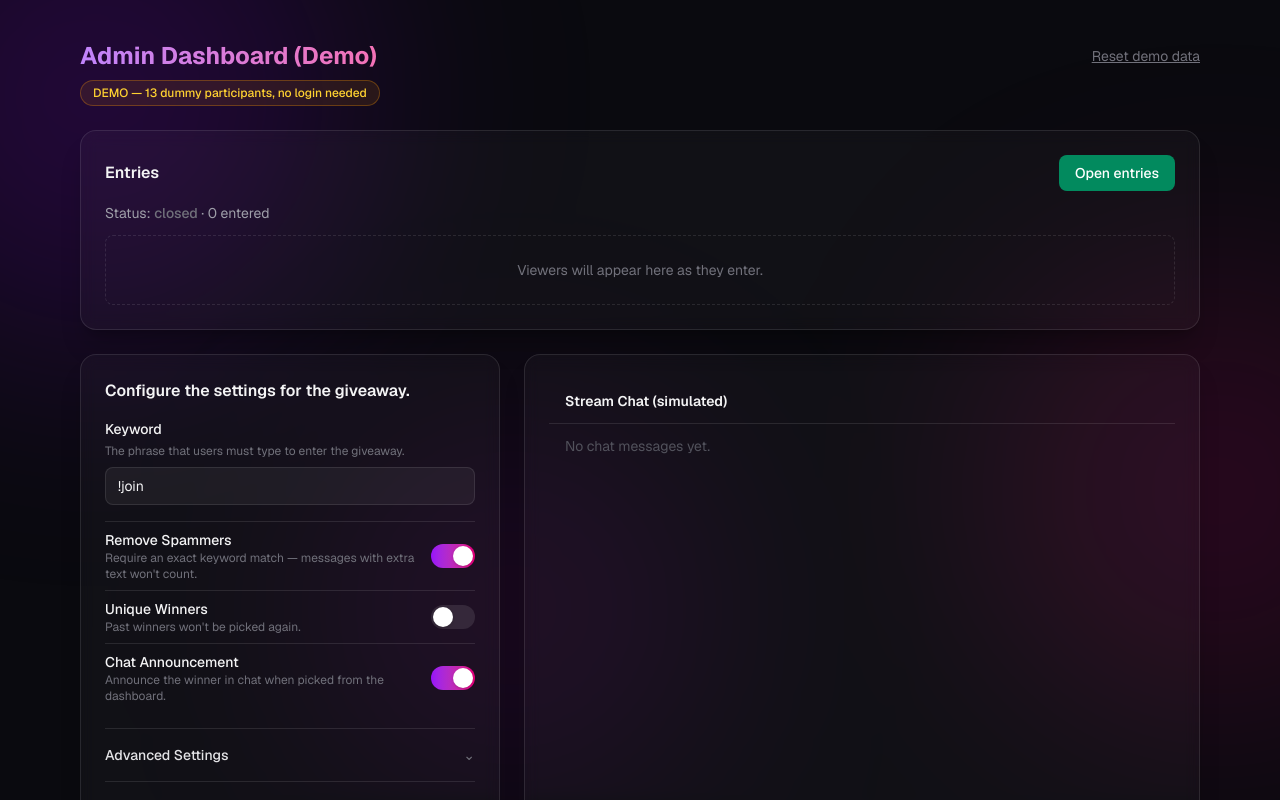
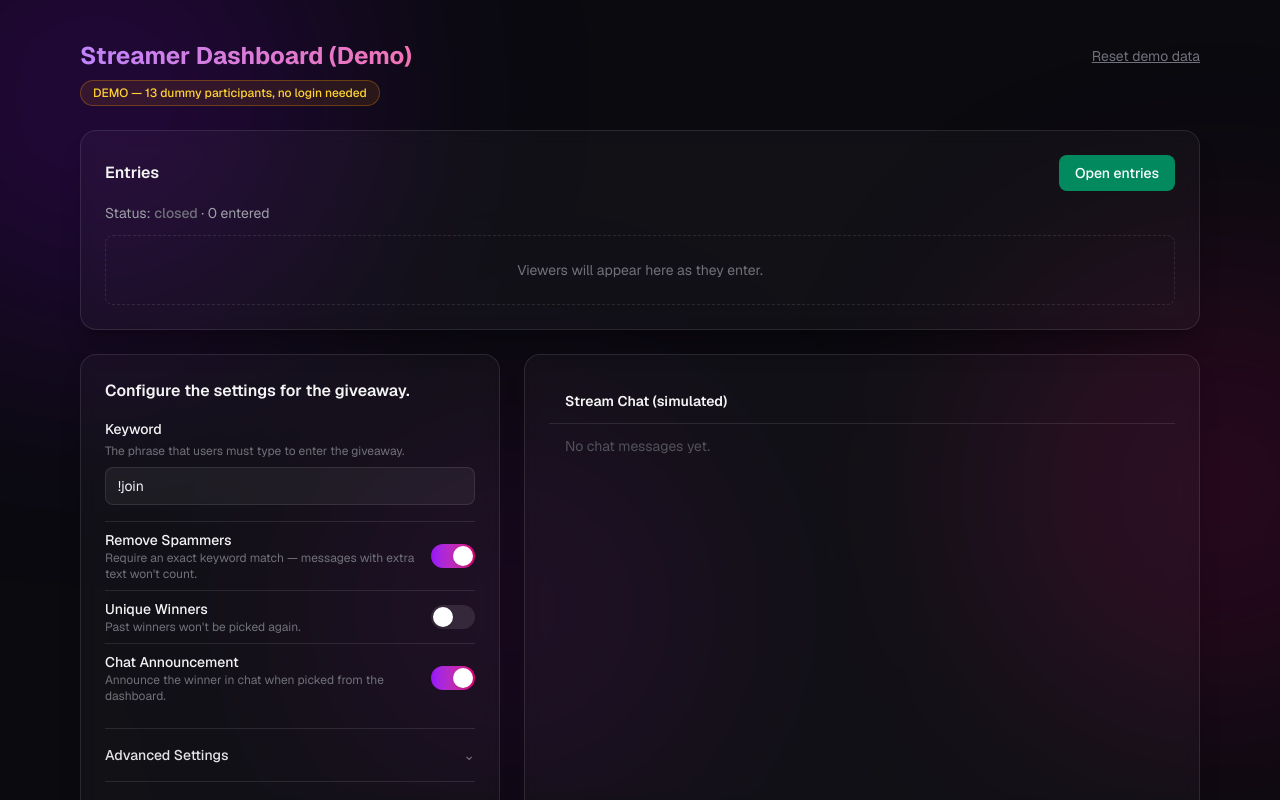
Before and after one commit to lekluge/koipond, a Next.js app: page /demo/admin in a window 1280 px wide. Shown: the top 800 px of the page. Built offline with nearby package versions, Linux system fonts and the light colour scheme.

Commit message:
rename "Admin Dashboard" to "Streamer Dashboard"

```diff
--- a/src/app/admin/page.tsx
+++ b/src/app/admin/page.tsx
@@ -120,7 +120,7 @@ export default async function AdminPage({
           entrants={entrants}
         >
           <div>
-            <h1 className="text-2xl font-bold text-gradient">Admin Dashboard</h1>
+            <h1 className="text-2xl font-bold text-gradient">Streamer Dashboard</h1>
             <p className="mt-1 text-sm text-zinc-500">
               Channel: <span className="text-zinc-300">{streamer.twitchDisplayName}</span>
             </p>
--- a/src/app/demo/admin/page.tsx
+++ b/src/app/demo/admin/page.tsx
@@ -260,7 +260,7 @@ export default function DemoAdminPage() {
 
       <main className="mx-auto flex w-full max-w-6xl flex-col gap-6 px-4 py-10">
         <div className="flex items-center justify-between">
-          <h1 className="text-2xl font-bold text-gradient">Admin Dashboard (Demo)</h1>
+          <h1 className="text-2xl font-bold text-gradient">Streamer Dashboard (Demo)</h1>
           <button onClick={reset} className="text-sm text-zinc-500 underline hover:text-zinc-300">
             Reset demo data
           </button>
--- a/src/app/demo/link/page.tsx
+++ b/src/app/demo/link/page.tsx
@@ -117,7 +117,7 @@ export default function DemoLinkPage() {
 
         {step === "linked" && (
           <a href="/demo/admin" className="text-sm text-purple-300 underline hover:text-purple-200">
-            Continue to admin dashboard →
+            Continue to streamer dashboard →
           </a>
         )}
       </main>
--- a/src/app/demo/page.tsx
+++ b/src/app/demo/page.tsx
@@ -18,7 +18,7 @@ export default function DemoLandingPage() {
             1. Try the link flow (simulated Twitch/osu! login)
           </a>
           <a href="/demo/admin" className={buttonClass("primary", "py-3")}>
-            2. Open admin dashboard
+            2. Open streamer dashboard
           </a>
           <a href="/demo/overlay" target="_blank" rel="noreferrer" className={buttonClass("secondary", "py-3")}>
             3. Open overlay in a new tab
--- a/src/app/overlay/page.tsx
+++ b/src/app/overlay/page.tsx
@@ -15,7 +15,7 @@ export default async function OverlayIndexPage() {
           <p className="mt-2 text-sm text-zinc-400">
             Every channel has its own overlay URL:{" "}
             <code className="text-zinc-300">/overlay/&lt;your-twitch-name&gt;</code>. You can copy
-            yours from the admin dashboard.
+            yours from the streamer dashboard.
           </p>
         </div>
       </main>
```
